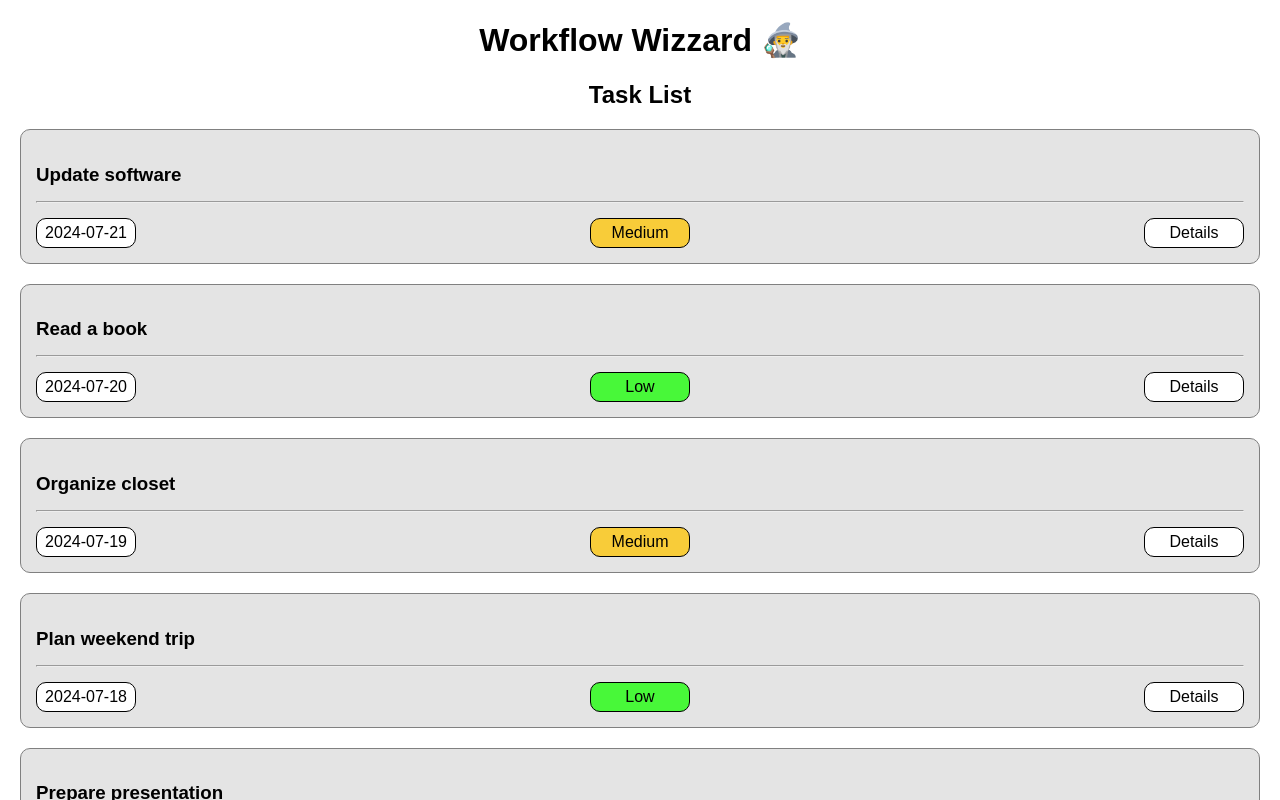
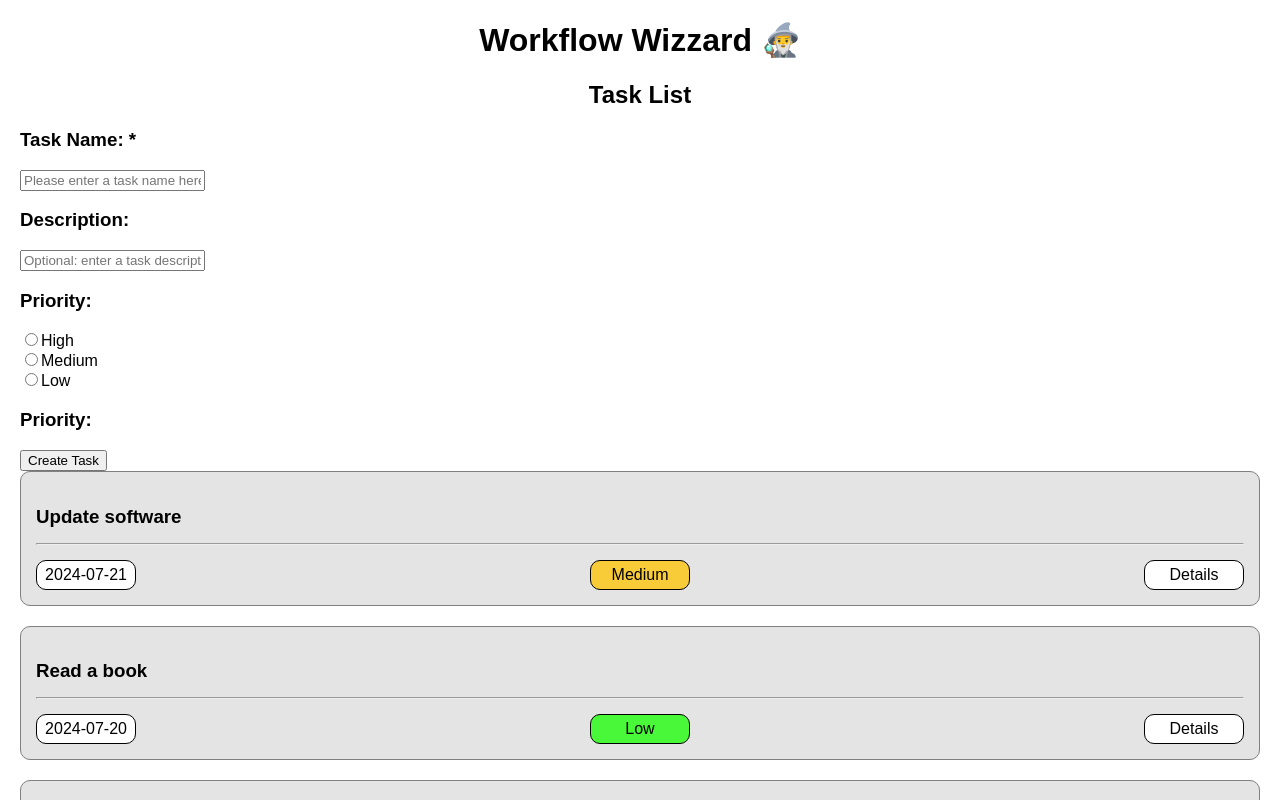
Before and after one commit to juliabellmann/workflow-wizard, a Next.js app: page / in a window 1280 px wide. Shown: the top 800 px of the page. Built offline with nearby package versions, Linux system fonts and the light colour scheme.

Commit message:
add TaskForm file and connect it to the index page

```diff
--- /dev/null
+++ b/components/TaskForm.js
@@ -0,0 +1,37 @@
+const priorityOptions = [
+    { id: "priority1", value: "High", label: "High" },
+    { id: "priority2", value: "Medium", label: "Medium" },
+    { id: "priority3", value: "Low", label: "Low" },
+  ];
+
+export default function TaskForm() {
+    return (
+        <>
+            <label htmlFor="title"><h3>Task Name: *</h3></label>
+            <input type="text" id="title" name="title" placeholder="Please enter a task name here" required />
+
+            <label htmlFor="description"><h3>Description:</h3></label>
+            <input type="text" id="description" name="description" placeholder="Optional: enter a task description here" />
+
+            <label htmlFor="priority"><h3>Priority:</h3></label>
+            <section>
+                {priorityOptions.map((option) => (
+                    <div key={option.id}>
+                    <input
+                        type="radio"
+                        id={option.id}
+                        name="priority"
+                        value={option.value}
+                        required={option.id === "priority1"}
+                    />
+                    <label htmlFor={option.id}>{option.label}</label>
+                    </div>
+                ))}
+            </section>
+
+            <label htmlFor="dueDate"><h3>Priority:</h3></label>
+
+            <button type="submit">Create Task</button>
+        </>
+    );
+}
--- a/pages/index.js
+++ b/pages/index.js
@@ -1,5 +1,6 @@
 import styled from "styled-components";
 import TaskCard from "@/components/TaskCard";
+import TaskForm from "@/components/TaskForm";
 
 // ----- Styled Components -----
 
@@ -28,6 +29,7 @@ export default function HomePage({tasks}) {
   return (
     <>
       <StyledContentHeading>Task List</StyledContentHeading>
+      <TaskForm></TaskForm>
       <StyledTaskList>
         {/* über die einzelnen Tasks mapen, um diese einzeln darzustellen */}
         {sortedTasks.map((task) => {
```
